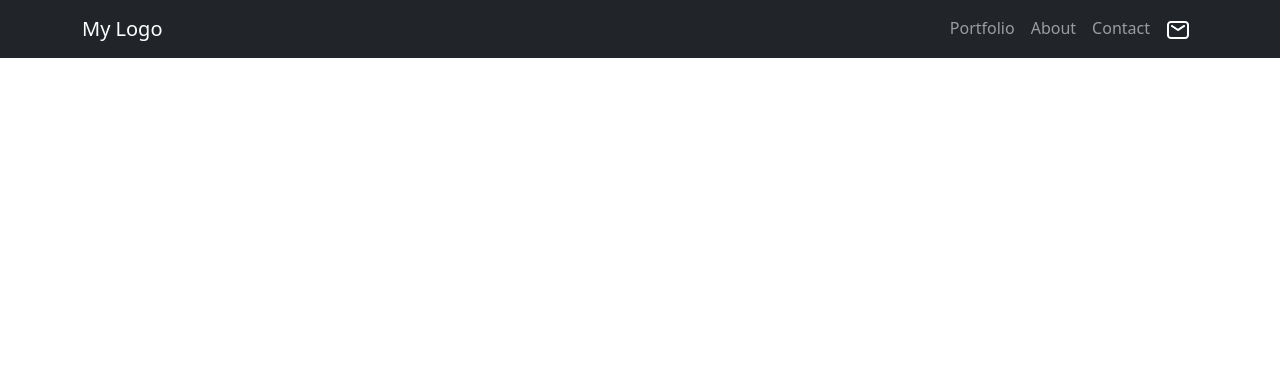
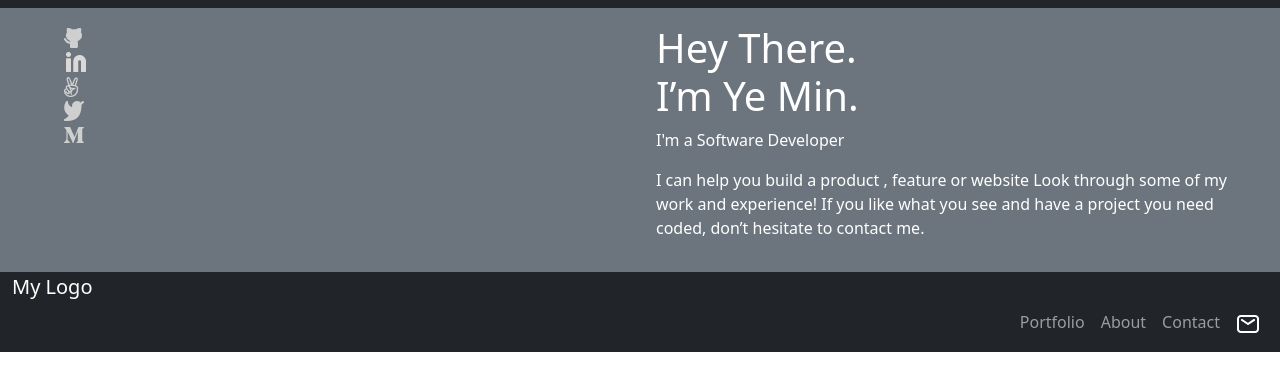
Before and after one commit to mryeminthu/Bootstrap, a plain HTML site: page index.html in a window 1280 px wide. Drawn offline with nearby package versions, Linux system fonts and the light colour scheme.

Commit message:
Update index.html
add nav styling

```diff
--- a/index.html
+++ b/index.html
@@ -15,6 +15,49 @@
   </head>
   <body>
     <nav class="navbar navbar-expand-lg navbar-dark bg-dark">
+      <div class="container-fluid">
+        <div class="row">
+            <div class="col-sm p-3 bg-secondary text-white">
+              <ul class="nav flex-column ms-5">
+                <li>
+                  <a href="#"
+                    ><img class="social-img" src="images/github.png" alt="gitHub"
+                  /></a>
+                </li>
+                <li>
+                  <a href="#"
+                    ><img class="social-img" src="images/linkedin.png" alt="Linkedin"
+                  /></a>
+                </li>
+                <li>
+                  <a href="#"
+                    ><img
+                      class="social-img"
+                      src="images/angellist.png"
+                      alt="Angelist"
+                  /></a>
+                </li>
+                <li>
+                  <a href="#"
+                    ><img class="social-img" src="images/twitter.png" alt="Twitter"
+                  /></a>
+                </li>
+                <li>
+                  <a href="#"
+                    ><img class="social-img" src="images/medium.png" alt="Medium"
+                  /></a>
+                </li>
+              </ul>
+            </div>
+            <div class="col-sm p-3 bg-secondary text-white">
+              <h1 class="home-title">Hey There.<br />I’m Ye Min.</h1>
+          <p class="developer">I'm a Software Developer</p>
+          <p class="home-description">
+            I can help you build a product , feature or website Look through
+            some of my work and experience! If you like what you see and have a
+            project you need coded, don’t hesitate to contact me.
+          </p>
+            </div>
       <div class="container">
         <a class="navbar-brand" href="#">My Logo</a>
         <button class="navbar-toggler" type="button" data-bs-toggle="collapse" data-bs-target="#navbarSupportedContent" aria-controls="navbarSupportedContent" aria-expanded="false" aria-label="Toggle navigation">
```
